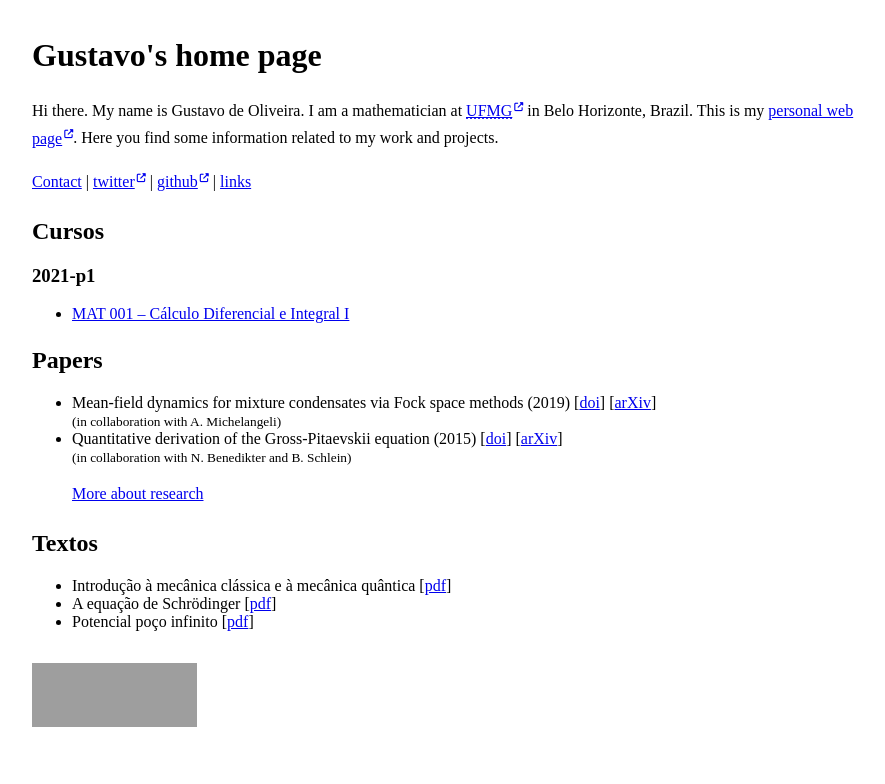
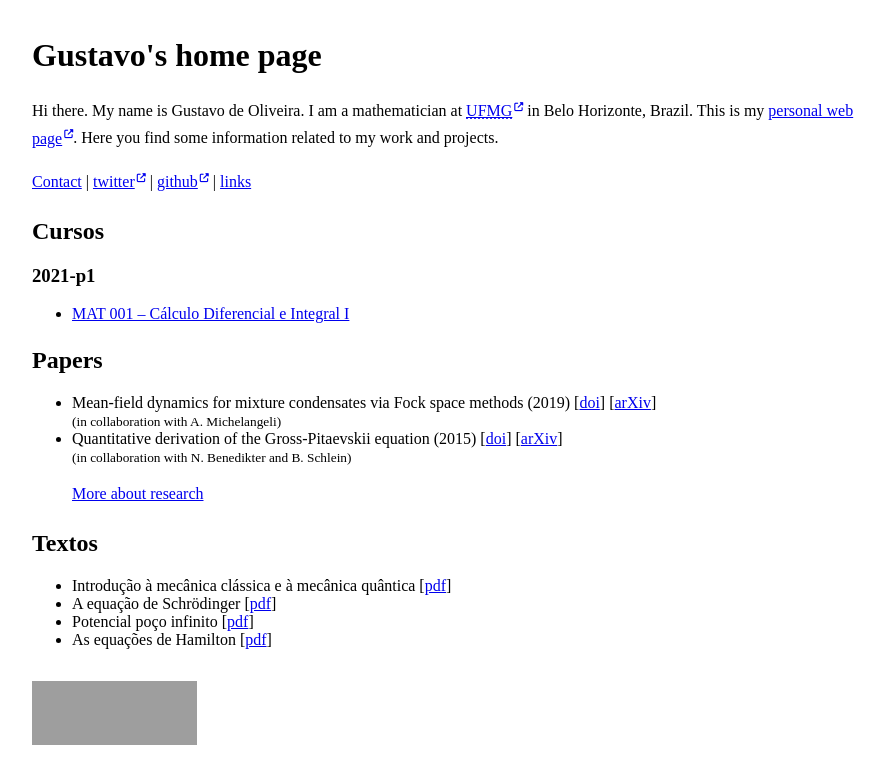
Before and after one commit to goliveira/goliveira.github.io, a Jekyll site: the page built from index.html, in a window 1280 px wide, cut to the strip 0-784 px from the top of the page. Shown: the whole strip, without its empty margins (0-885 px from the left). Built offline with Jekyll 4.4.1, drawn with Linux system fonts in a browser that asks for light colours; nearby versions of some CDN libraries; grey boxes are pictures that could not be loaded.

Commit message:
Add Equações de Hamilton

```diff
--- a/index.html
+++ b/index.html
@@ -58,6 +58,7 @@ title: Gustavo's home page
         <li>Introdução à mecânica clássica e à mecânica quântica [<a href="textos/intro-classica-quantica.pdf">pdf</a>]</li>
         <li>A equação de Schrödinger [<a href="textos/equacao_de_schrodinger.pdf">pdf</a>]</li>
         <li>Potencial poço infinito [<a href="textos/poco_infinito.pdf">pdf</a>]</li>
+        <li>As equações de Hamilton [<a href="textos/equacoes_de_hamilton.pdf">pdf</a>]</li>
       </ul>
     </div>
   </section>
```
Also changed, not shown: 1 other file.
